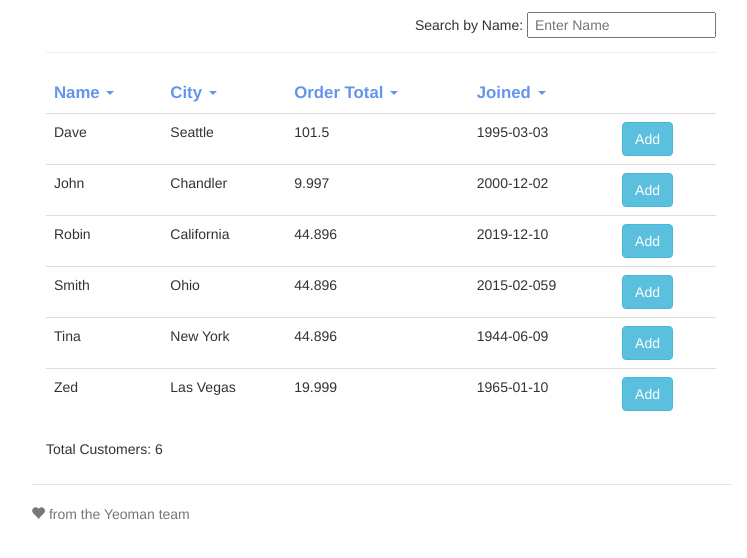
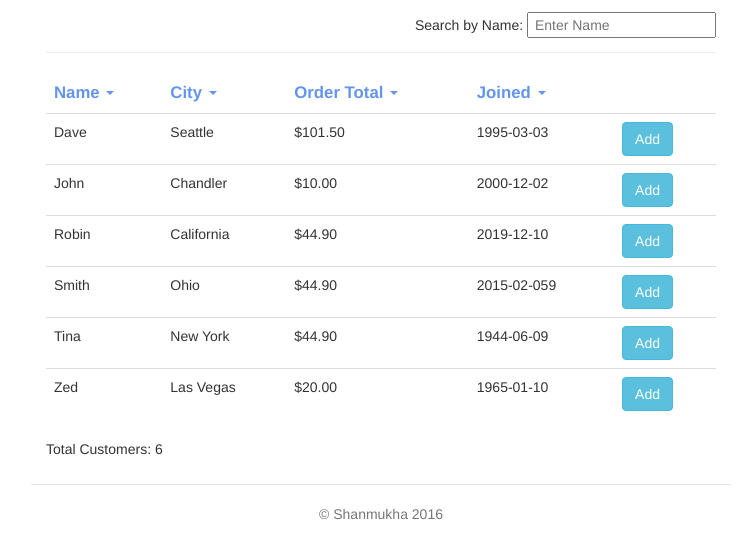
Before and after one commit to shanmukha6/customerApp, a website: page app/index.html in a window 1280 px wide. Shown: the part 204-762 px from the top of the page, without its empty margins (259-1006 px from the left). Drawn offline with nearby package versions, Linux system fonts and the light colour scheme; some packages are replaced by stand-ins of ours; files that its build step writes are made by us from their sources.

Commit message:
Code refactored

```diff
--- a/app/index.html
+++ b/app/index.html
@@ -34,7 +34,9 @@
       <ng-view></ng-view>
 
       <div class="footer">
-        <p><span class="glyphicon glyphicon-heart"></span> from the Yeoman team</p>
+
+        <p style="text-align: center">&copy; Shanmukha 2016</p>
+
       </div>
     </div>
 
--- a/app/styles/main.css
+++ b/app/styles/main.css
@@ -17,7 +17,7 @@ body {
   border-bottom: 1px solid #e5e5e5;
 }
 .caret{border-top:4px solid cornflowerblue;}
-.table-hover tbody tr:hover td, .table-hover tbody tr:hover th {
+.table-responsive tbody tr:hover td, .table-responsive tbody tr:hover th {
   background-color: cornflowerblue;
 }
 thead{
--- a/app/views/main.html
+++ b/app/views/main.html
@@ -4,7 +4,7 @@
   <div class="pull-right"> Search by Name:
     <input class="typeahead" type="text"ng-model="customerFilter.name"placeholder=" Enter Name ">
   </div><br/><hr/>
-  <table class="table table-hover">
+  <table class="table table-responsive">
     <thead>
     <tr>
       <td ng-click="sortBy = 'name';reverse=!reverse"><b>Name</b> <span class="caret red"></span></td>
@@ -18,7 +18,7 @@
     <tr ng-repeat="cust in customers | filter:customerFilter | orderBy:sortBy:reverse">
       <td>{{ cust.name }}</td>
       <td>{{ cust.city }}</td>
-      <td>{{ cust.orderTotal }}</td>
+      <td>{{ cust.orderTotal | currency }}</td>
       <td>{{ cust.joined }}</td>
       <td><a href="#/about/{{ cust.id }}"class="btn btn-info">Add</a> </td>
     </tr>
```
